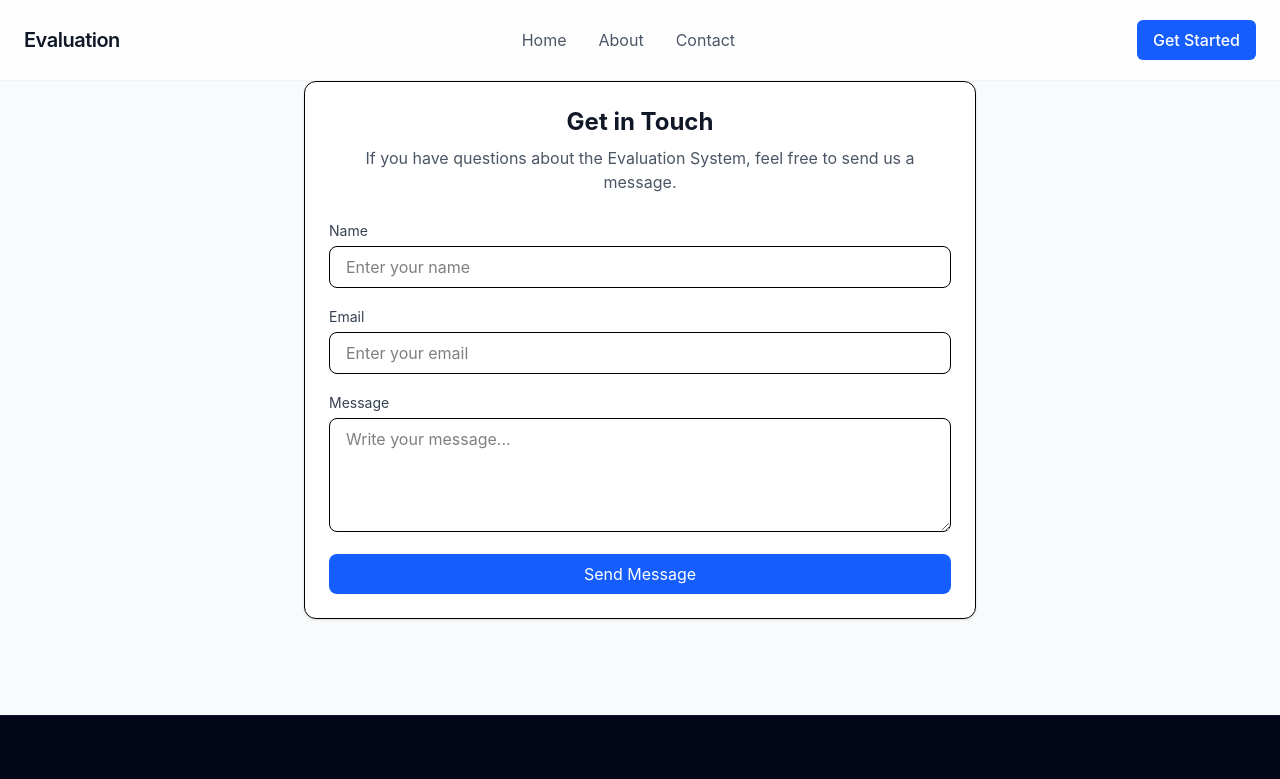
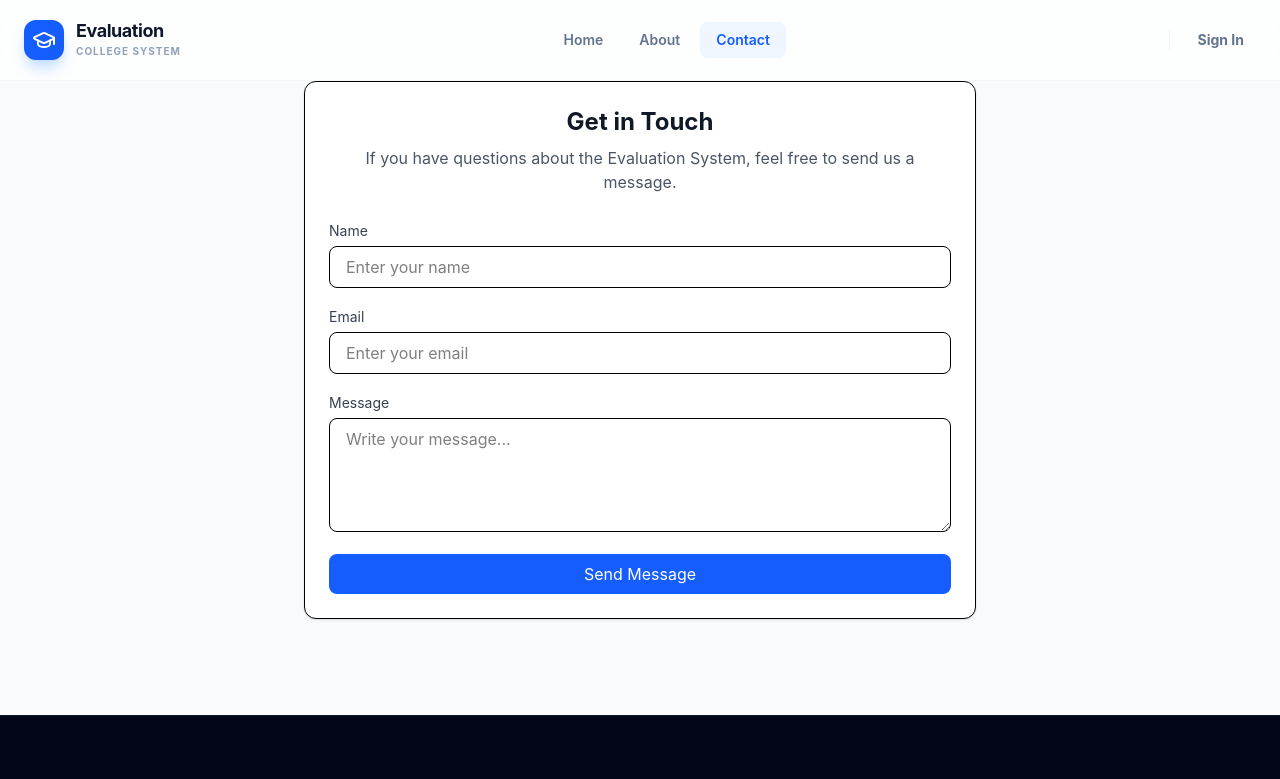
Before and after one commit to RRThrsh/evaluation-frontend, a React (Vite) app: page /contact in a window 1280 px wide. Shown: the top 779 px of the page. Built offline with nearby package versions, Linux system fonts and the light colour scheme.

Commit message:
FIX: header

```diff
--- a/src/components/layout/Header.jsx
+++ b/src/components/layout/Header.jsx
@@ -1,73 +1,106 @@
 import React, { useState } from "react";
-import { Link } from "react-router-dom";
-import { Menu, X } from "lucide-react";
+import { Link, useLocation } from "react-router-dom";
+import { Menu, X, GraduationCap, ChevronRight } from "lucide-react";
 import Button from "../common/button/Button";
 
 const Header = () => {
     const [mobileOpen, setMobileOpen] = useState(false);
+    const location = useLocation();
+
+    // Helper to check active route for UX feedback
+    const isActive = (path) => location.pathname === path;
+
+    const navLinks = [
+        { name: "Home", path: "/" },
+        { name: "About", path: "/about" },
+        { name: "Contact", path: "/contact" },
+    ];
 
     return (
-        <header className="sticky top-0 z-50 bg-white/80 backdrop-blur-md border-b border-gray-100">
+        <header className="sticky top-0 z-[100] w-full bg-white/70 backdrop-blur-xl border-b border-slate-100/80">
             <div className="max-w-7xl mx-auto px-6 h-20 flex items-center justify-between">
 
-                {/* Logo */}
+                {/* Logo & Institution Branding */}
                 <Link
                     to="/"
-                    className="text-xl font-semibold tracking-tight text-gray-900 hover:opacity-70 transition"
+                    className="flex items-center gap-3 hover:opacity-80 transition-all group"
                 >
-                    Evaluation
+                    <div className="w-10 h-10 bg-blue-600 rounded-xl flex items-center justify-center text-white shadow-lg shadow-blue-200 group-hover:rotate-3 transition-transform">
+                        <GraduationCap size={24} />
+                    </div>
+                    <div className="flex flex-col">
+                        <span className="text-lg font-bold tracking-tight text-slate-900 leading-none">
+                            Evaluation
+                        </span>
+                        <span className="text-[10px] font-bold text-slate-400 uppercase tracking-widest mt-1">
+                            College System
+                        </span>
+                    </div>
                 </Link>
 
-                {/* Desktop Nav */}
-                <nav className="hidden md:flex items-center gap-8">
-                    <Link className="text-md text-gray-600 hover:text-gray-900 transition" to="/">
-                        Home
-                    </Link>
-                    <Link className="text-md text-gray-600 hover:text-gray-900 transition" to="/about">
-                        About
-                    </Link>
-                    <Link className="text-md text-gray-600 hover:text-gray-900 transition" to="/contact">
-                        Contact
-                    </Link>
+                {/* Desktop Navigation */}
+                <nav className="hidden md:flex items-center gap-1">
+                    {navLinks.map((link) => (
+                        <Link
+                            key={link.path}
+                            to={link.path}
+                            className={`px-4 py-2 rounded-lg text-sm font-semibold transition-all ${
+                                isActive(link.path)
+                                    ? "text-blue-600 bg-blue-50"
+                                    : "text-slate-500 hover:text-slate-900 hover:bg-slate-50"
+                            }`}
+                        >
+                            {link.name}
+                        </Link>
+                    ))}
                 </nav>
 
-                {/* CTA */}
-                <div className="hidden md:block">
-                    <Button variant="primary">
-                        Get Started
-                    </Button>
+                {/* Desktop CTA / Profile */}
+                <div className="hidden md:flex items-center gap-4 border-l border-slate-100 ml-4 pl-4">
+                    <Link to="/login" className="text-sm font-bold text-slate-500 hover:text-slate-900 px-3">
+                        Sign In
+                    </Link>
                 </div>
 
-                {/* Mobile Button */}
+                {/* Mobile Menu Toggle */}
                 <button
                     onClick={() => setMobileOpen(!mobileOpen)}
-                    className="md:hidden p-2 rounded-md hover:bg-gray-100 transition"
+                    className="md:hidden p-2.5 rounded-xl bg-slate-50 text-slate-600 hover:bg-slate-100 transition-colors"
+                    aria-label="Toggle Menu"
                 >
-                    {mobileOpen ? (
-                        <X size={22} className="text-gray-800" />
-                    ) : (
-                        <Menu size={22} className="text-gray-800" />
-                    )}
+                    {mobileOpen ? <X size={20} /> : <Menu size={20} />}
                 </button>
             </div>
 
-            {/* Mobile Menu */}
+            {/* Mobile Navigation Dropdown */}
             {mobileOpen && (
-                <div className="md:hidden border-t border-gray-100 bg-white">
-                    <nav className="flex flex-col px-6 py-4 space-y-4">
-                        <Link className="text-gray-600 hover:text-gray-900" to="/" onClick={() => setMobileOpen(false)}>
-                            Home
-                        </Link>
-                        <Link className="text-gray-600 hover:text-gray-900" to="/about" onClick={() => setMobileOpen(false)}>
-                            About
-                        </Link>
-                        <Link className="text-gray-600 hover:text-gray-900" to="/contact" onClick={() => setMobileOpen(false)}>
-                            Contact
-                        </Link>
+                <div className="md:hidden absolute top-full left-0 w-full bg-white border-b border-slate-100 shadow-xl animate-in slide-in-from-top-2 duration-200">
+                    <nav className="flex flex-col p-6 space-y-2">
+                        {navLinks.map((link) => (
+                            <Link
+                                key={link.path}
+                                className={`flex items-center justify-between p-4 rounded-2xl font-bold transition-all ${
+                                    isActive(link.path)
+                                        ? "bg-blue-50 text-blue-600"
+                                        : "text-slate-600 hover:bg-slate-50"
+                                }`}
+                                to={link.path}
+                                onClick={() => setMobileOpen(false)}
+                            >
+                                {link.name}
+                                <ChevronRight size={16} className={isActive(link.path) ? "opacity-100" : "opacity-0"} />
+                            </Link>
+                        ))}
 
-                        <Button variant="outline">
-                            Get Started
-                        </Button>
+                        <div className="pt-4 mt-4 border-t border-slate-50 flex flex-col gap-3">
+                            <Link
+                                to="/login"
+                                className="w-full py-4 text-center text-sm font-bold text-slate-500"
+                                onClick={() => setMobileOpen(false)}
+                            >
+                                Sign In to Portal
+                            </Link>
+                        </div>
                     </nav>
                 </div>
             )}
```
